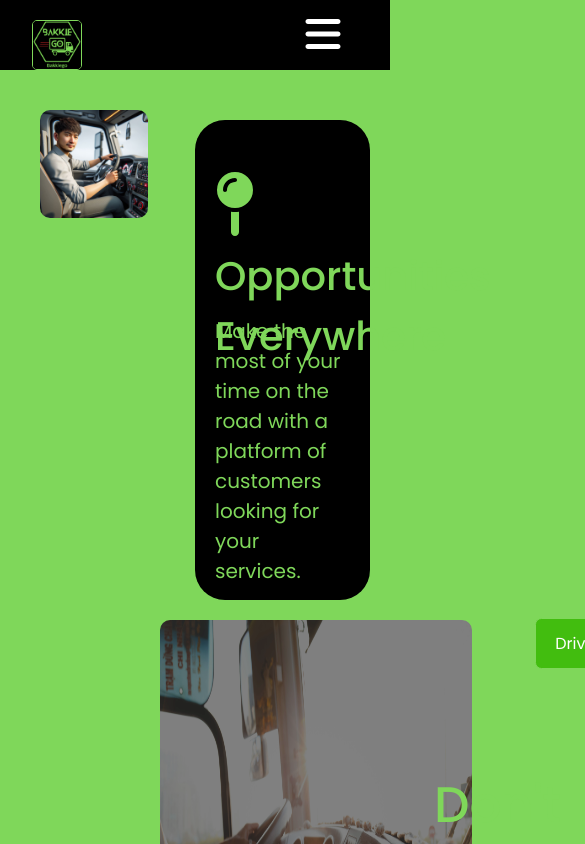
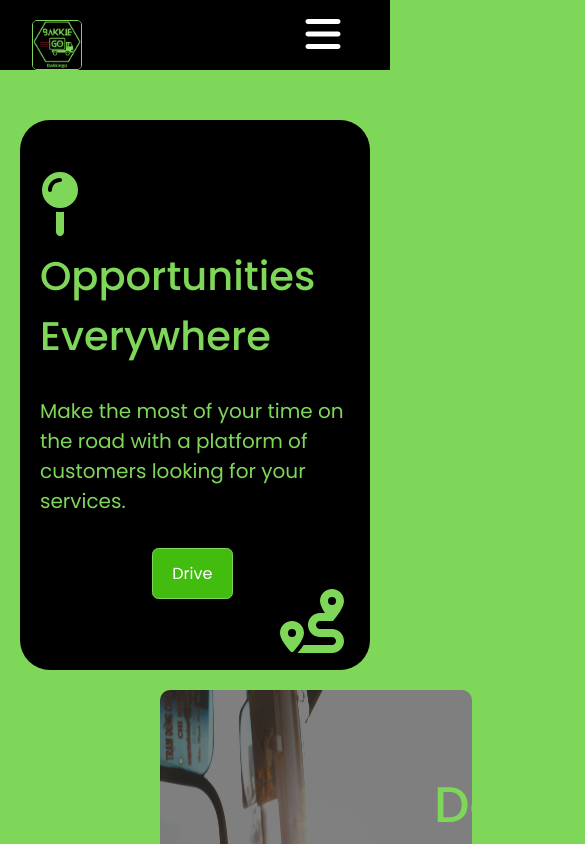
Before and after one commit to leke15/bakkigofree, a React (Create React App) app: page /Business in a window 390 px wide. Shown: the top 844 px of the page, 585 px wide, since content can reach past the window. Built offline with nearby package versions, Linux system fonts and the light colour scheme.

Commit message:
responsive business component

```diff
--- a/src/components/business/business.css
+++ b/src/components/business/business.css
@@ -68,3 +68,25 @@
     background: black;
     color: var(--primary-color);
   }
+
+  @media (max-width: 480px) {
+    .textbanner{
+      height: 550px;
+    }
+    .imgbanner{
+      display: none;
+    }
+
+    .desc_text{
+      margin-top: 10rem;
+    }
+
+    #route_icon{
+      margin-top: -10px;
+      margin-left: 15rem;
+    }
+
+    .cta-01{
+      margin-left: 7rem;
+    }
+  }
```
